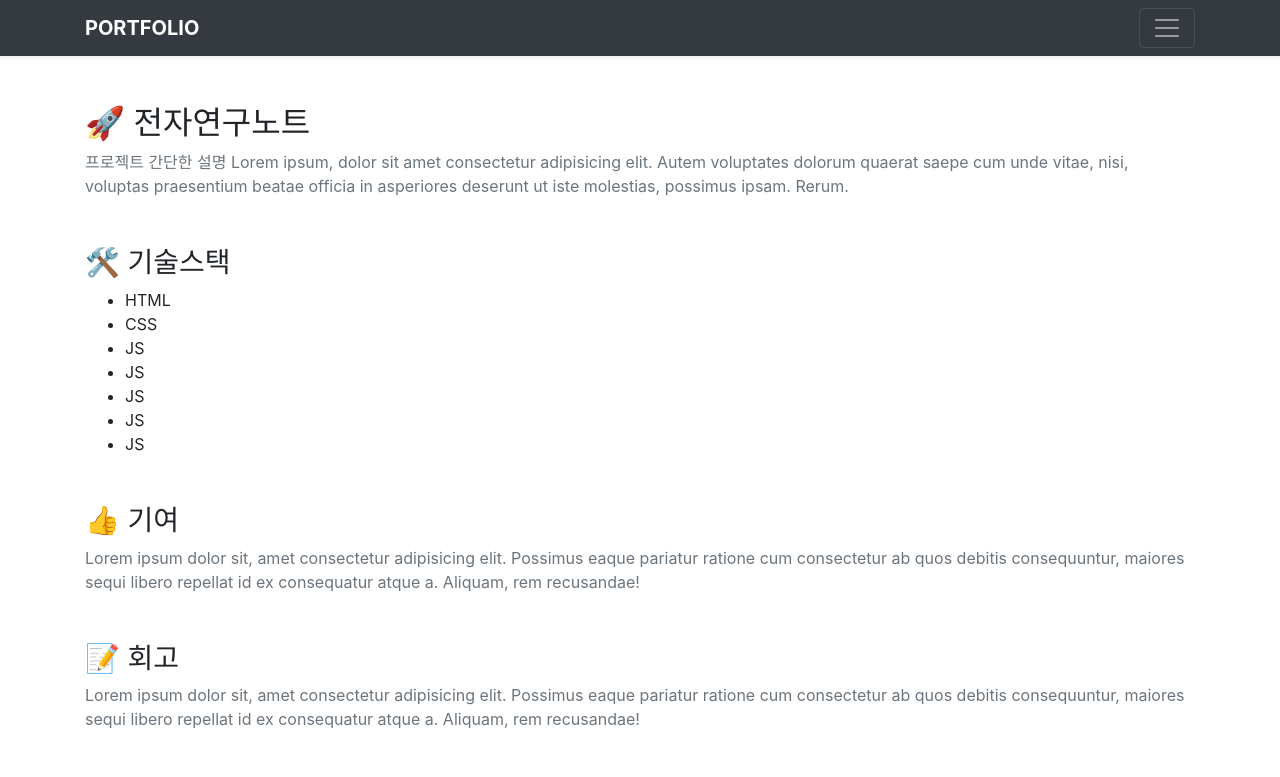
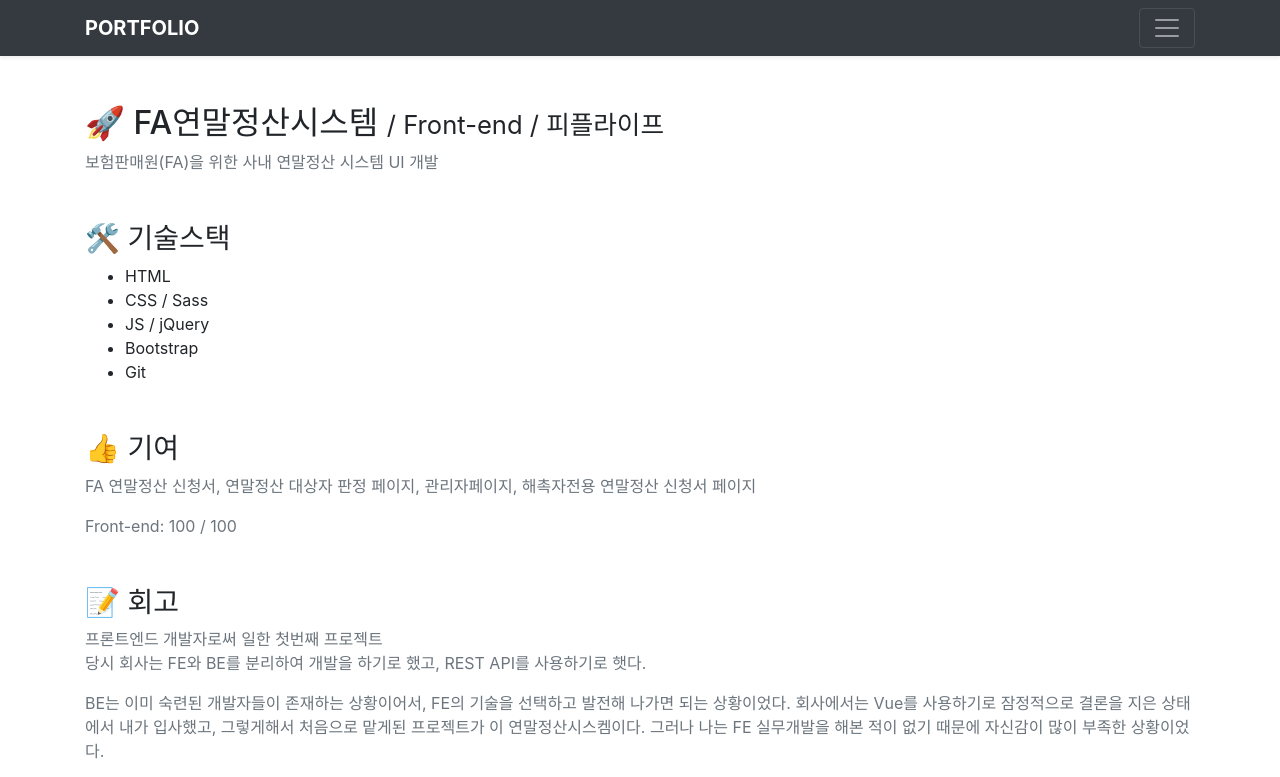
Before and after one commit to kwandev/portfolio, a Nuxt app: page /project/YearEndTax in a window 1280 px wide. Shown: the top 777 px of the page. Built offline with nearby package versions, Linux system fonts and the light colour scheme.

Commit message:
연말정산 시스템 상세

```diff
--- a/pages/project/YearEndTax.vue
+++ b/pages/project/YearEndTax.vue
@@ -2,33 +2,41 @@
   <div>
     <detail>
       <section class="mb-5">
-        <h2>🚀 전자연구노트</h2>
+        <h2>🚀 FA연말정산시스템 <small>/ Front-end / 피플라이프</small></h2>
         <p class="text-muted">
-          프로젝트 간단한 설명 Lorem ipsum, dolor sit amet consectetur adipisicing elit. Autem voluptates dolorum quaerat saepe cum unde vitae, nisi, voluptas praesentium beatae officia in asperiores deserunt ut iste molestias, possimus ipsam. Rerum.
+          보험판매원(FA)을 위한 사내 연말정산 시스템 UI 개발
         </p>
       </section>
       <section class="mb-5">
         <h3>🛠 기술스택</h3>
         <ul>
           <li>HTML</li>
-          <li>CSS</li>
-          <li>JS</li>
-          <li>JS</li>
-          <li>JS</li>
-          <li>JS</li>
-          <li>JS</li>
+          <li>CSS / Sass</li>
+          <li>JS / jQuery</li>
+          <li>Bootstrap</li>
+          <li>Git</li>
         </ul>
       </section>
       <section class="mb-5">
         <h3>👍 기여</h3>
         <p class="text-muted">
-          Lorem ipsum dolor sit, amet consectetur adipisicing elit. Possimus eaque pariatur ratione cum consectetur ab quos debitis consequuntur, maiores sequi libero repellat id ex consequatur atque a. Aliquam, rem recusandae!
+          FA 연말정산 신청서, 연말정산 대상자 판정 페이지, 관리자페이지, 해촉자전용 연말정산 신청서 페이지
+        </p>
+        <p class="text-muted">
+          Front-end: 100 / 100
         </p>
       </section>
       <section class="mb-5">
         <h3>📝 회고</h3>
         <p class="text-muted">
-          Lorem ipsum dolor sit, amet consectetur adipisicing elit. Possimus eaque pariatur ratione cum consectetur ab quos debitis consequuntur, maiores sequi libero repellat id ex consequatur atque a. Aliquam, rem recusandae!
+          프론트엔드 개발자로써 일한 첫번째 프로젝트<br>
+          당시 회사는 FE와 BE를 분리하여 개발을 하기로 했고, REST API를 사용하기로 햇다.
+        </p>
+        <p class="text-muted">
+          BE는 이미 숙련된 개발자들이 존재하는 상황이어서, FE의 기술을 선택하고 발전해 나가면 되는 상황이었다. 회사에서는 Vue를 사용하기로 잠정적으로 결론을 지은 상태에서 내가 입사했고, 그렇게해서 처음으로 맡게된 프로젝트가 이 연말정산시스켐이다. 그러나 나는 FE 실무개발을 해본 적이 없기 때문에 자신감이 많이 부족한 상황이었다.
+        </p>
+        <p class="text-muted">
+          그런 상황에서 일을 진행하다보니 Vue를 적용해서 해매기보다는 기간에 맞춰 작업을 했어야 했기 때문에 일단 익숙한 jQuery로 작업을 진행하기로 했고, 무리없이 진행할 수 있었다.
         </p>
       </section>
     </detail>
```
